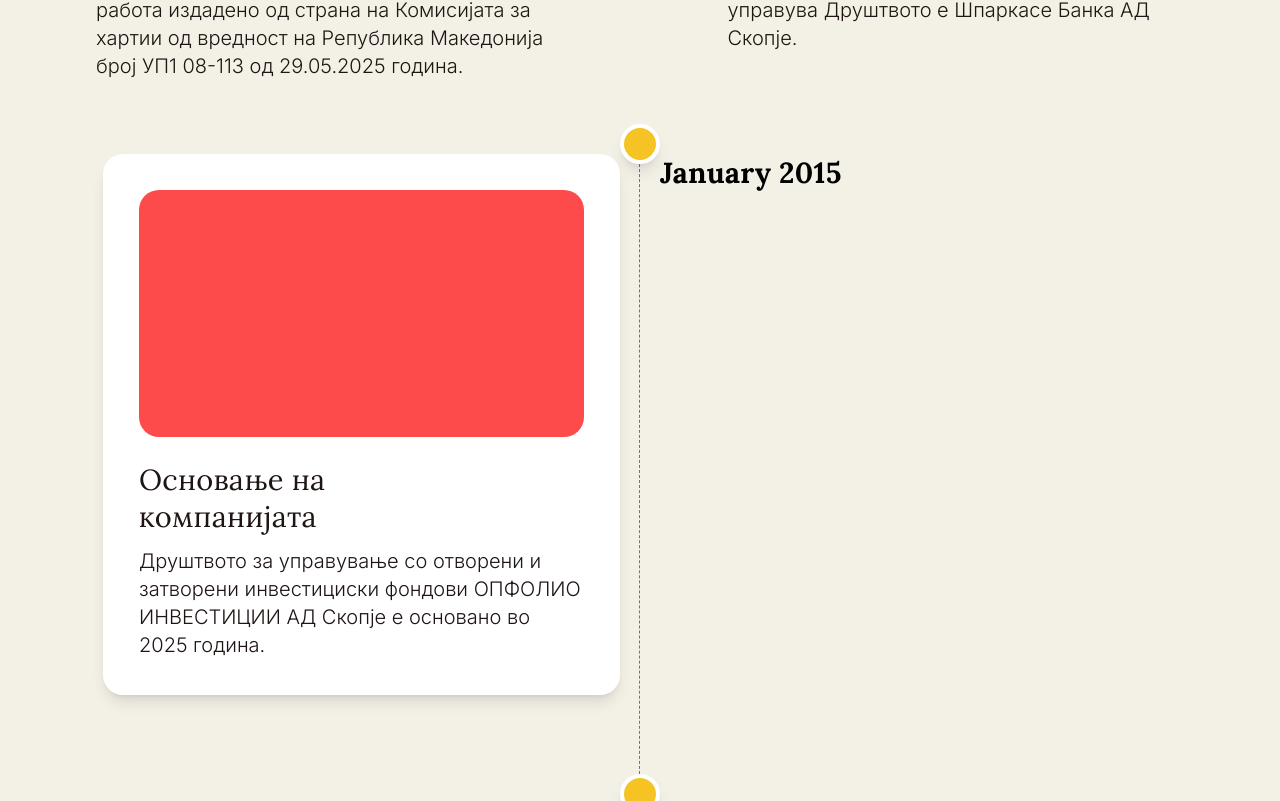
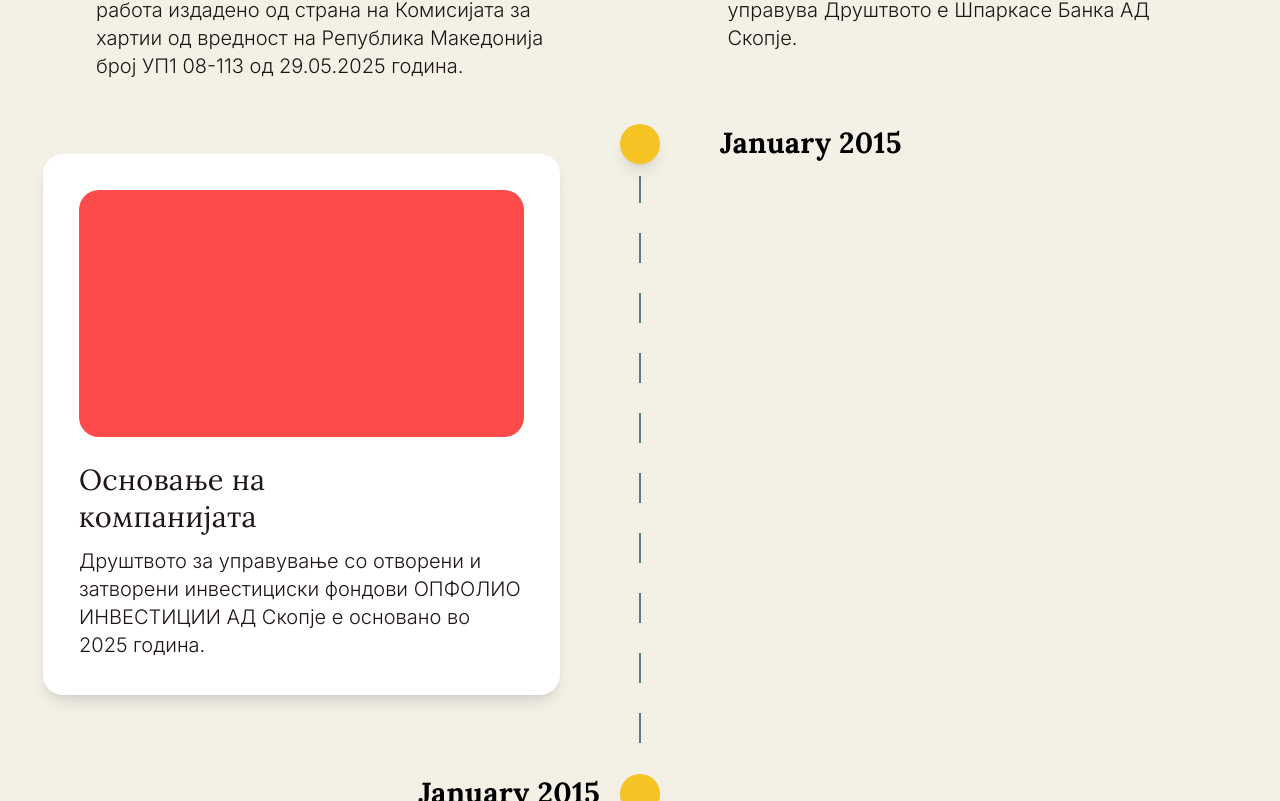
Before and after one commit to slavcoc/opfolio-app, a Next.js app: page /about in a window 1280 px wide. Shown: the part 2139-2940 px from the top of the page. Built offline with nearby package versions, Linux system fonts and the light colour scheme.

Commit message:
functional timeline

```diff
--- a/src/app/components/AboutTimeline.tsx
+++ b/src/app/components/AboutTimeline.tsx
@@ -101,14 +101,22 @@ const AboutTimeline: React.FC = () => {
                 <div className="hidden lg:block relative min-h-[650px] mb-0">
                   {/* Centered line with yellow dots - height matches card + padding */}
                   <div className="absolute left-1/2 transform -translate-x-1/2 w-0.5 h-[650px]">
-                    <div className="absolute top-0 left-1/2 transform -translate-x-1/2 w-0.5 h-full border-l border-dashed border-[#5A7D7C]"></div>
+                    {/* SVG Timeline Line */}
+                    <div className="absolute top-0 left-1/2 transform -translate-x-1/2 w-0.5 h-full flex flex-col items-center justify-center">
+                      <img
+                        src="/images/timeline/timeline-line.svg"
+                        alt="Timeline line"
+                        className="w-full h-full object-cover"
+                        style={{ height: '90%' }}
+                      />
+                    </div>
 
                     {/* Yellow dot at start of line */}
-                    <div className="absolute top-0 left-1/2 transform -translate-x-1/2 -translate-y-1/2 w-10 h-10 bg-[#F5C324] rounded-full border-4 border-white shadow-lg"></div>
+                    <div className="absolute top-0 left-1/2 transform -translate-x-1/2 -translate-y-1/2 w-10 h-10 bg-[#F5C324] rounded-full shadow-lg"></div>
 
                     {/* Yellow dot at end of line - only for last item */}
                     {index === timelineData.length - 1 && (
-                      <div className="absolute bottom-0 left-1/2 transform -translate-x-1/2 translate-y-1/2 w-10 h-10 bg-[#F5C324] rounded-full border-4 border-white shadow-lg"></div>
+                      <div className="absolute bottom-0 left-1/2 transform -translate-x-1/2 translate-y-1/2 w-10 h-10 bg-[#F5C324] rounded-full shadow-lg"></div>
                     )}
                   </div>
 
@@ -117,8 +125,8 @@ const AboutTimeline: React.FC = () => {
                     {/* Card positioned based on index (alternating) - aligned with top yellow dot */}
                     <div className={`absolute top-[10px] w-[517px] bg-white rounded-[20px] p-9 shadow-lg ${
                       index % 2 === 0
-                        ? 'right-1/2 transform -translate-x-5' // Left side (first, third)
-                        : 'left-1/2 transform translate-x-5'  // Right side (second, fourth)
+                        ? 'right-1/2 transform -translate-x-20' // Left side (first, third)
+                        : 'left-1/2 transform translate-x-20'  // Right side (second, fourth)
                     }`}>
                       <div className="space-y-6">
                         {/* Colored header */}
@@ -140,10 +148,10 @@ const AboutTimeline: React.FC = () => {
                     </div>
 
                     {/* Year positioned opposite to card - aligned with top yellow dot */}
-                    <div className={`absolute top-[10px] ${
+                    <div className={`absolute top-[-20px] ${
                       index % 2 === 0
-                        ? 'left-1/2 transform translate-x-5'  // Right side (first, third)
-                        : 'right-1/2 transform -translate-x-5' // Left side (second, fourth)
+                        ? 'left-1/2 transform translate-x-20'  // Right side (first, third)
+                        : 'right-1/2 transform -translate-x-10' // Left side (second, fourth)
                     }`}>
                       <span className="text-[29px] font-lora font-bold leading-1.28 tracking-0.01 text-black">
                         {item.date}
--- a/src/app/globals.css
+++ b/src/app/globals.css
@@ -219,3 +219,10 @@ h1, h2, h3, h4, h5, h6 {
 .logo:hover path {
   fill: #F5C324;
 }
+
+/* Timeline dashed line */
+.timeline-dashed-line {
+  border-style: dashed !important;
+  border-width: 0 0 0 1px !important;
+  border-dasharray: 120 120 !important;
+}
```
Also changed, not shown: public/images/timeline/timeline-line.svg (added).
